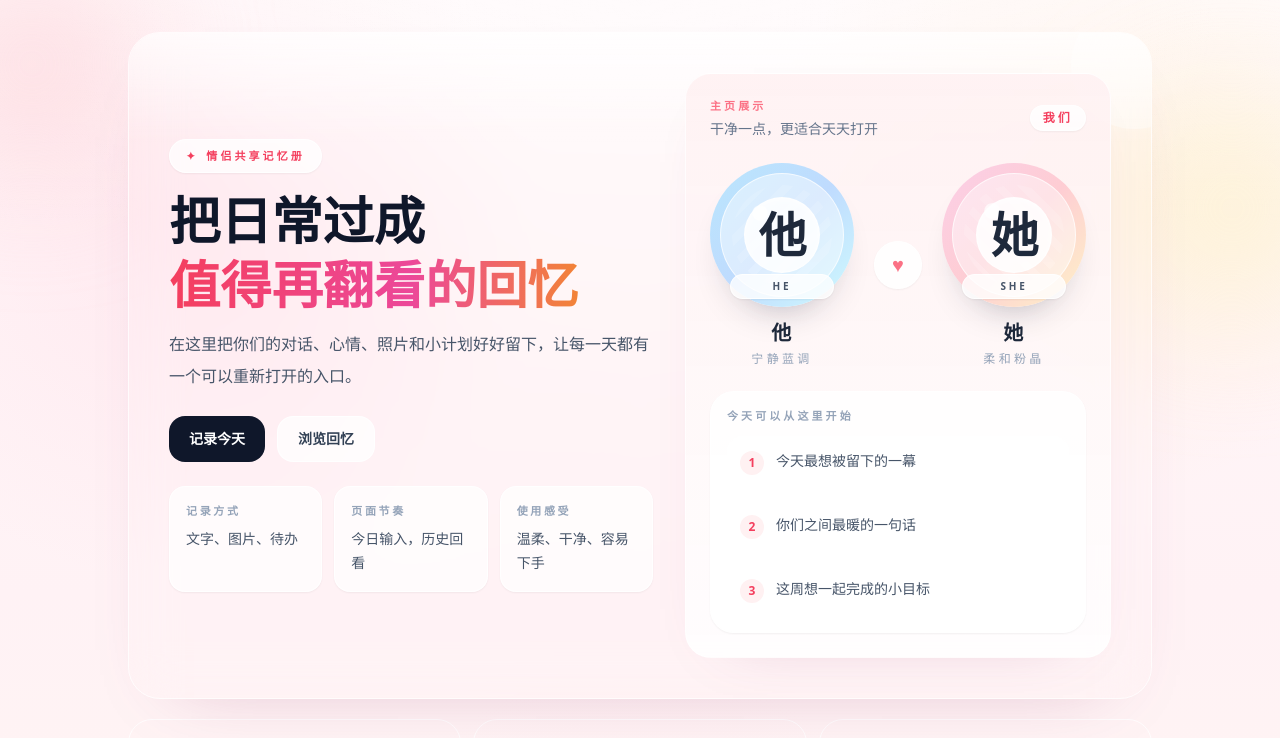
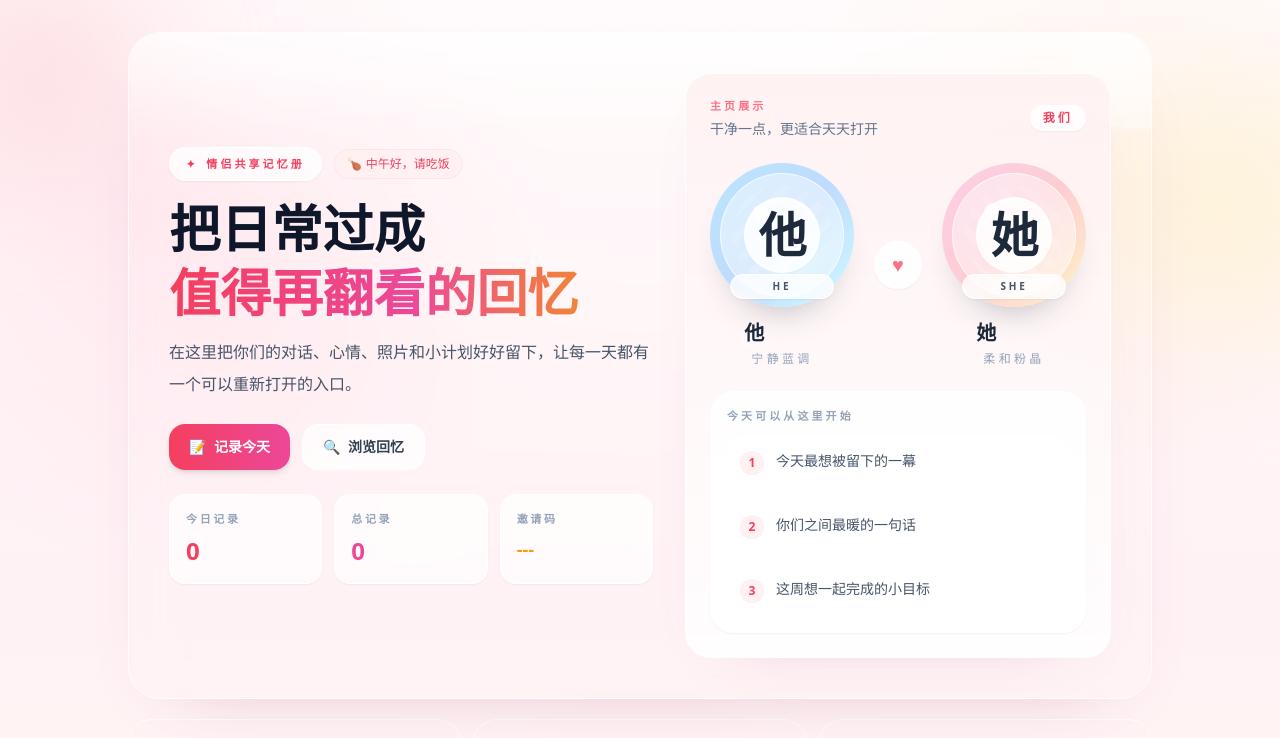
Before and after one commit to xhy7/daily_memory, a Next.js app: page / in a window 1280 px wide. Shown: the top 738 px of the page. Built offline with nearby package versions, Linux system fonts and the light colour scheme.

Commit message:
优化主页面

```diff
--- a/src/app/page.tsx
+++ b/src/app/page.tsx
@@ -1,7 +1,7 @@
 'use client';
 
 import Link from 'next/link';
-import { useEffect, useState } from 'react';
+import { useCallback, useEffect, useState } from 'react';
 
 type CoupleNames = {
   him: string;
@@ -14,6 +14,8 @@ type AvatarMedallionProps = {
   pattern: string;
   ringClass: string;
   subtitle: string;
+  isEditing?: boolean;
+  onNameChange?: (name: string) => void;
 };
 
 const DEFAULT_NAMES: CoupleNames = {
@@ -80,13 +82,42 @@ function getInitial(name: string) {
   return name.trim().slice(0, 1).toUpperCase() || '\u25cf';
 }
 
+function getTimeGreeting() {
+  const hour = new Date().getHours();
+  if (hour < 6) return { text: '\u51fa\u4e86\u591c\u8fdd\uff0c\u8c0b\u751f\u6d88\u9063', emoji: '\ud83c\udf19' };
+  if (hour < 9) return { text: '\u65e9\u4e0a\u597d\uff0c\u65b0\u7684\u4e00\u5929\u5f00\u59cb\u4e86', emoji: '\ud83c\udf1e' };
+  if (hour < 12) return { text: '\u4e0a\u5348\u597d\uff0c\u4eca\u5929\u611f\u89c9\u5982\u4f55', emoji: '\ud83c\udf1e' };
+  if (hour < 14) return { text: '\u4e2d\u5348\u597d\uff0c\u8bf7\u5403\u996d', emoji: '\ud83c\udf57' };
+  if (hour < 18) return { text: '\u4e0b\u5348\u597d\uff0c\u7ee7\u7eed\u52aa\u529b', emoji: '\ud83c\udf1e' };
+  if (hour < 22) return { text: '\u665a\u4e0a\u597d\uff0c\u653e\u677e\u4e00\u4e0b', emoji: '\ud83c\udf19' };
+  return { text: '\u591c\u665a\u597d\uff0c\u8ba9\u6211\u4eec\u8c08\u8c08\u5fc3', emoji: '\ud83c\udf19' };
+}
+
 function AvatarMedallion({
   badgeText,
   name,
   pattern,
   ringClass,
   subtitle,
+  isEditing,
+  onNameChange,
 }: AvatarMedallionProps) {
+  const [editValue, setEditValue] = useState(name);
+
+  useEffect(() => {
+    setEditValue(name);
+  }, [name]);
+
+  const handleKeyDown = (e: React.KeyboardEvent) => {
+    if (e.key === 'Enter' && onNameChange && editValue?.trim()) {
+      onNameChange(editValue.trim());
+    }
+    if (e.key === 'Escape') {
+      setEditValue(name);
+      if (onNameChange) onNameChange(name);
+    }
+  };
+
   return (
     <div className="flex flex-col items-center gap-3">
       <div
@@ -110,7 +141,27 @@ function AvatarMedallion({
       </div>
 
       <div className="text-center">
-        <p className="text-lg font-semibold tracking-[0.08em] text-slate-800 sm:text-xl">{name}</p>
+        {isEditing && onNameChange ? (
+          <input
+            type="text"
+            value={editValue}
+            onChange={(e) => setEditValue(e.target.value)}
+            onBlur={() => editValue?.trim() && onNameChange(editValue.trim())}
+            onKeyDown={handleKeyDown}
+            className="w-24 rounded-lg border border-rose-200 bg-white/80 px-2 py-1 text-center text-sm font-semibold text-slate-800 focus:border-rose-400 focus:outline-none"
+            maxLength={8}
+            autoFocus
+          />
+        ) : (
+          <button
+            onClick={() => onNameChange?.(name)}
+            className="group text-lg font-semibold tracking-[0.08em] text-slate-800 sm:text-xl hover:text-rose-500"
+            title={'\u70b9\u51fb\u7f16\u8f91'}
+          >
+            {name}
+            <span className="ml-1 inline-block text-xs opacity-0 transition group-hover:opacity-100">\u270e</span>
+          </button>
+        )}
         <p className="mt-1 text-xs uppercase tracking-[0.28em] text-slate-400">{subtitle}</p>
       </div>
     </div>
@@ -119,6 +170,11 @@ function AvatarMedallion({
 
 export default function Home() {
   const [coupleName, setCoupleName] = useState<CoupleNames>(DEFAULT_NAMES);
+  const [todayCount, setTodayCount] = useState(0);
+  const [totalCount, setTotalCount] = useState(0);
+  const [inviteCode, setInviteCode] = useState<string | null>(null);
+  const [editingName, setEditingName] = useState<'him' | 'her' | null>(null);
+  const [greeting] = useState(getTimeGreeting);
 
   useEffect(() => {
     const stored = localStorage.getItem('coupleNames');
@@ -136,6 +192,64 @@ export default function Home() {
       setCoupleName(DEFAULT_NAMES);
     }
   }, []);
+
+  useEffect(() => {
+    const deviceId = localStorage.getItem('coupleDeviceId');
+    if (!deviceId) return;
+
+    const fetchStats = async () => {
+      try {
+        const today = new Date();
+        const dateStr = `${today.getFullYear()}-${String(today.getMonth() + 1).padStart(2, '0')}-${String(today.getDate()).padStart(2, '0')}`;
+        const response = await fetch(`/api/records?deviceId=${encodeURIComponent(deviceId)}&date=${dateStr}&limit=1&fields=id`);
+        const data = await response.json();
+        if (data.pagination?.total !== undefined) {
+          setTodayCount(data.pagination.total);
+        }
+      } catch {
+        // ignore
+      }
+    };
+
+    const fetchTotalCount = async () => {
+      try {
+        const deviceId = localStorage.getItem('coupleDeviceId');
+        if (!deviceId) return;
+        const response = await fetch(`/api/records?deviceId=${encodeURIComponent(deviceId)}&limit=0&includeTotal=1`);
+        const data = await response.json();
+        if (data.pagination?.total !== undefined) {
+          setTotalCount(data.pagination.total);
+        }
+      } catch {
+        // ignore
+      }
+    };
+
+    const fetchInviteCode = async () => {
+      try {
+        const deviceId = localStorage.getItem('coupleDeviceId');
+        if (!deviceId) return;
+        const response = await fetch(`/api/couple-space?deviceId=${encodeURIComponent(deviceId)}`);
+        const data = await response.json();
+        if (data.inviteCode) {
+          setInviteCode(data.inviteCode);
+        }
+      } catch {
+        // ignore
+      }
+    };
+
+    void fetchStats();
+    void fetchTotalCount();
+    void fetchInviteCode();
+  }, []);
+
+  const handleNameChange = useCallback((who: 'him' | 'her', newName: string) => {
+    const updated = { ...coupleName, [who]: newName };
+    setCoupleName(updated);
+    localStorage.setItem('coupleNames', JSON.stringify(updated));
+    setEditingName(null);
+  }, [coupleName]);
 
   const himName = getDisplayName(coupleName.him, DEFAULT_NAMES.him);
   const herName = getDisplayName(coupleName.her, DEFAULT_NAMES.her);
@@ -157,9 +271,15 @@ export default function Home() {
 
           <div className="relative grid gap-8 px-5 py-6 sm:px-8 sm:py-8 lg:grid-cols-[1.08fr_0.92fr] lg:items-center lg:px-10 lg:py-10">
             <div>
-              <div className="inline-flex items-center gap-2 rounded-full border border-white/80 bg-white/75 px-4 py-2 text-[11px] font-semibold tracking-[0.28em] text-rose-500 shadow-sm">
-                <span>{'\u2726'}</span>
-                <span>{'\u60c5\u4fa3\u5171\u4eab\u8bb0\u5fc6\u518c'}</span>
+              <div className="flex items-center gap-3">
+                <div className="inline-flex items-center gap-2 rounded-full border border-white/80 bg-white/75 px-4 py-2 text-[11px] font-semibold tracking-[0.28em] text-rose-500 shadow-sm">
+                  <span>{'\u2726'}</span>
+                  <span>{'\u60c5\u4fa3\u5171\u4eab\u8bb0\u5fc6\u518c'}</span>
+                </div>
+                <div className="flex items-center gap-1 rounded-full border border-rose-100 bg-rose-50/80 px-3 py-1.5 text-xs text-rose-500">
+                  <span>{greeting.emoji}</span>
+                  <span className="font-medium">{greeting.text}</span>
+                </div>
               </div>
 
               <h1 className="mt-5 max-w-xl text-3xl font-black leading-tight text-slate-900 sm:text-4xl lg:text-[3.2rem] lg:leading-[1.08]">
@@ -176,30 +296,33 @@ export default function Home() {
               <div className="mt-6 flex flex-col gap-3 sm:flex-row">
                 <Link
                   href="/record"
-                  className="inline-flex items-center justify-center rounded-2xl bg-slate-900 px-5 py-3 text-sm font-semibold text-white transition hover:bg-slate-800"
+                  className="inline-flex items-center justify-center gap-2 rounded-2xl bg-gradient-to-r from-rose-500 to-pink-500 px-5 py-3 text-sm font-semibold text-white shadow-md transition hover:from-rose-600 hover:to-pink-600 hover:shadow-lg"
                 >
-                  {'\u8bb0\u5f55\u4eca\u5929'}
+                  <span>{'\ud83d\udcdd'}</span>
+                  <span>{'\u8bb0\u5f55\u4eca\u5929'}</span>
                 </Link>
                 <Link
                   href="/history"
-                  className="inline-flex items-center justify-center rounded-2xl border border-white/80 bg-white/75 px-5 py-3 text-sm font-semibold text-slate-700 transition hover:bg-white"
+                  className="inline-flex items-center justify-center gap-2 rounded-2xl border border-white/80 bg-white/75 px-5 py-3 text-sm font-semibold text-slate-700 transition hover:bg-white"
                 >
-                  {'\u6d4f\u89c8\u56de\u5fc6'}
+                  <span>{'\ud83d\udd0d'}</span>
+                  <span>{'\u6d4f\u89c8\u56de\u5fc6'}</span>
                 </Link>
               </div>
 
               <div className="mt-6 grid gap-3 sm:grid-cols-3">
-                {SUMMARY_ITEMS.map((item) => (
-                  <div
-                    key={item.label}
-                    className="rounded-2xl border border-white/80 bg-white/70 px-4 py-4 shadow-sm"
-                  >
-                    <p className="text-[11px] font-semibold uppercase tracking-[0.24em] text-slate-400">
-                      {item.label}
-                    </p>
-                    <p className="mt-2 text-sm leading-6 text-slate-600">{item.value}</p>
-                  </div>
-                ))}
+                <div className="rounded-2xl border border-white/80 bg-white/70 px-4 py-4 shadow-sm">
+                  <p className="text-[11px] font-semibold uppercase tracking-[0.24em] text-slate-400">{'\u4eca\u65e5\u8bb0\u5f55'}</p>
+                  <p className="mt-2 text-2xl font-bold text-rose-500">{todayCount}</p>
+                </div>
+                <div className="rounded-2xl border border-white/80 bg-white/70 px-4 py-4 shadow-sm">
+                  <p className="text-[11px] font-semibold uppercase tracking-[0.24em] text-slate-400">{'\u603b\u8bb0\u5f55'}</p>
+                  <p className="mt-2 text-2xl font-bold text-pink-500">{totalCount}</p>
+                </div>
+                <div className="rounded-2xl border border-white/80 bg-white/70 px-4 py-4 shadow-sm">
+                  <p className="text-[11px] font-semibold uppercase tracking-[0.24em] text-slate-400">{'\u9080\u8bf7\u7801'}</p>
+                  <p className="mt-2 text-lg font-bold text-amber-500">{inviteCode || '---'}</p>
+                </div>
               </div>
             </div>
 
@@ -226,6 +349,8 @@ export default function Home() {
                   pattern="radial-gradient(circle at 28% 28%, rgba(255,255,255,0.88) 0 7%, transparent 8%), repeating-linear-gradient(135deg, rgba(255,255,255,0.16) 0 8px, transparent 8px 18px)"
                   ringClass="from-sky-200 via-blue-200 to-cyan-100"
                   subtitle={'\u5b81\u9759\u84dd\u8c03'}
+                  isEditing={editingName === 'him'}
+                  onNameChange={(name) => handleNameChange('him', name)}
                 />
 
                 <div className="flex h-12 w-12 items-center justify-center rounded-full border border-white/80 bg-white/85 text-xl text-rose-400 shadow-sm">
@@ -238,6 +363,8 @@ export default function Home() {
                   pattern="radial-gradient(circle at 28% 26%, rgba(255,255,255,0.88) 0 7%, transparent 8%), repeating-linear-gradient(45deg, rgba(255,255,255,0.18) 0 8px, transparent 8px 18px)"
                   ringClass="from-pink-200 via-rose-200 to-amber-100"
                   subtitle={'\u67d4\u548c\u7c89\u6676'}
+                  isEditing={editingName === 'her'}
+                  onNameChange={(name) => handleNameChange('her', name)}
                 />
               </div>
 
```
Also changed, not shown: 1 other file (tests, documents, lock files or other folders).
